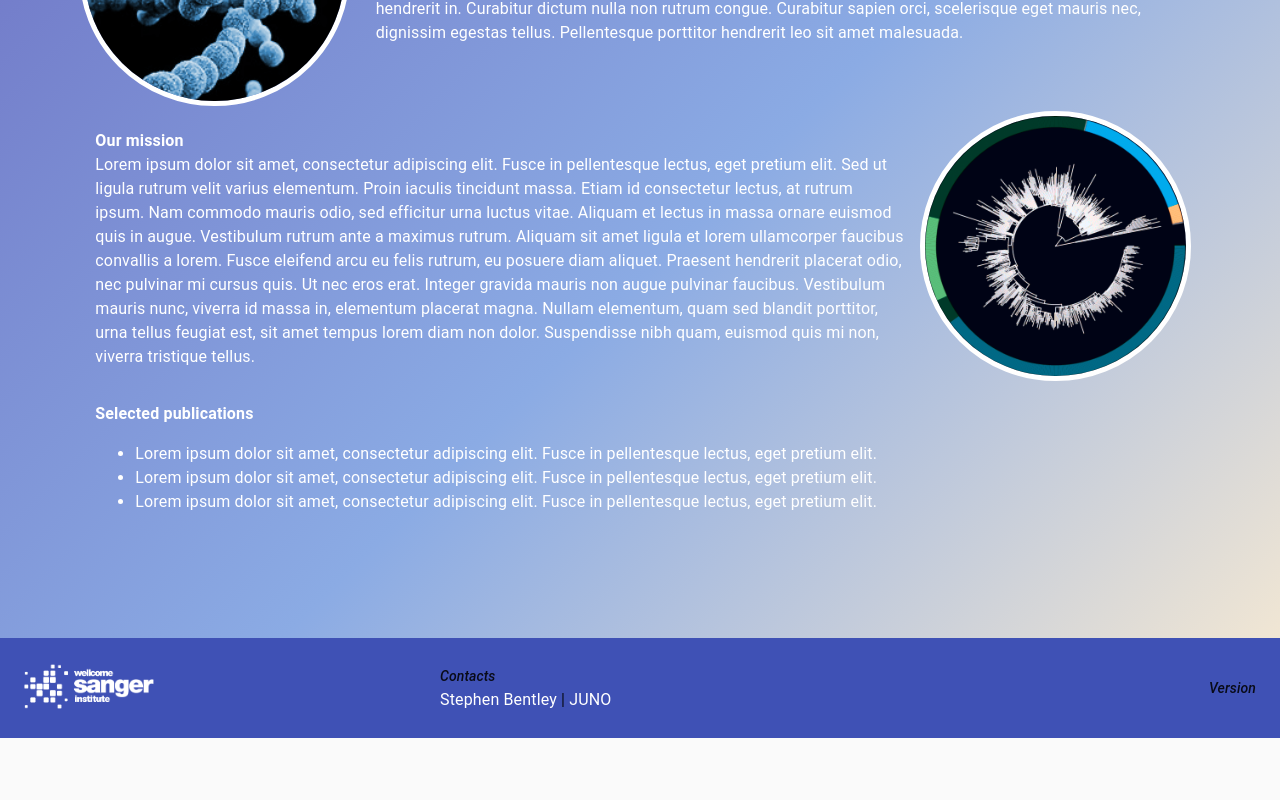
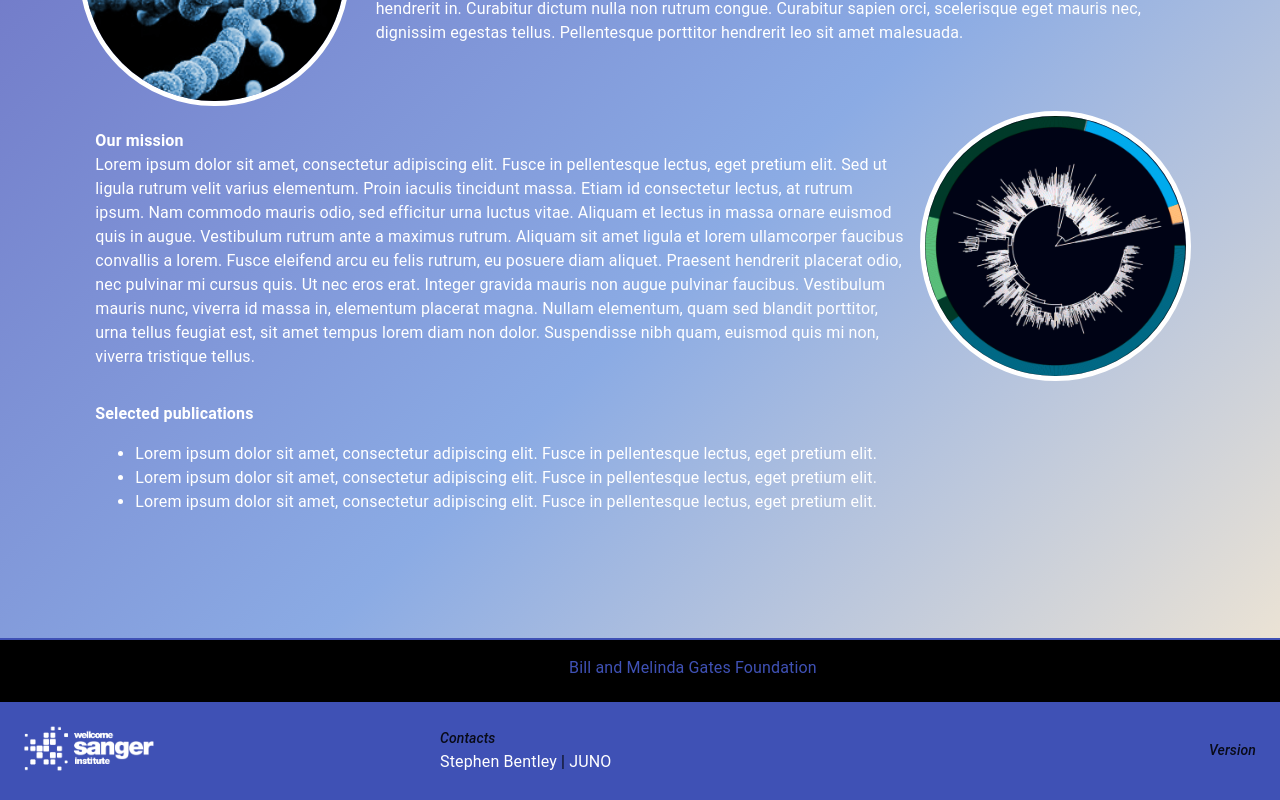
Before and after one commit to sanger-pathogens/juno-app, a React (Create React App) app: page / in a window 1280 px wide. Shown: the part 727-1527 px from the top of the page. Before the commit the page ends 1465 px from the top, so only its background shows below. Built offline with nearby package versions, Linux system fonts and the light colour scheme.

Commit message:
Add Funders component

```diff
--- a/src/components/Footer.js
+++ b/src/components/Footer.js
@@ -1,6 +1,8 @@
 import React from 'react';
 import { Box, Grid, Link, Typography, Hidden } from '@material-ui/core';
 import { makeStyles } from '@material-ui/core/styles';
+
+import Funders from './Funders';
 
 import contacts from '../content/contacts';
 
@@ -17,6 +19,7 @@ const Footer = () => {
   const classes = useStyles();
   return (
     <Box className={classes.footer} mt={8}>
+      <Funders />
       <Box p={3} bgcolor="primary.main">
         <Grid container alignItems="center" justify="space-between" spacing={2}>
           <Grid item xs={12} md={4}>
--- /dev/null
+++ b/src/components/Funders.js
@@ -0,0 +1,19 @@
+import React from 'react';
+import { Box, Link, Typography } from '@material-ui/core';
+
+const Funders = () => (
+  <Box bgcolor="black" color="text.primary" textAlign="center" p={2}>
+    <Typography variant="body1" gutterBottom>
+      Funded by the{' '}
+      <Link
+        href="http://www.gatesfoundation.org/"
+        target="_blank"
+        rel="noopener noreferrer"
+      >
+        Bill and Melinda Gates Foundation
+      </Link>
+    </Typography>
+  </Box>
+);
+
+export default Funders;
```
